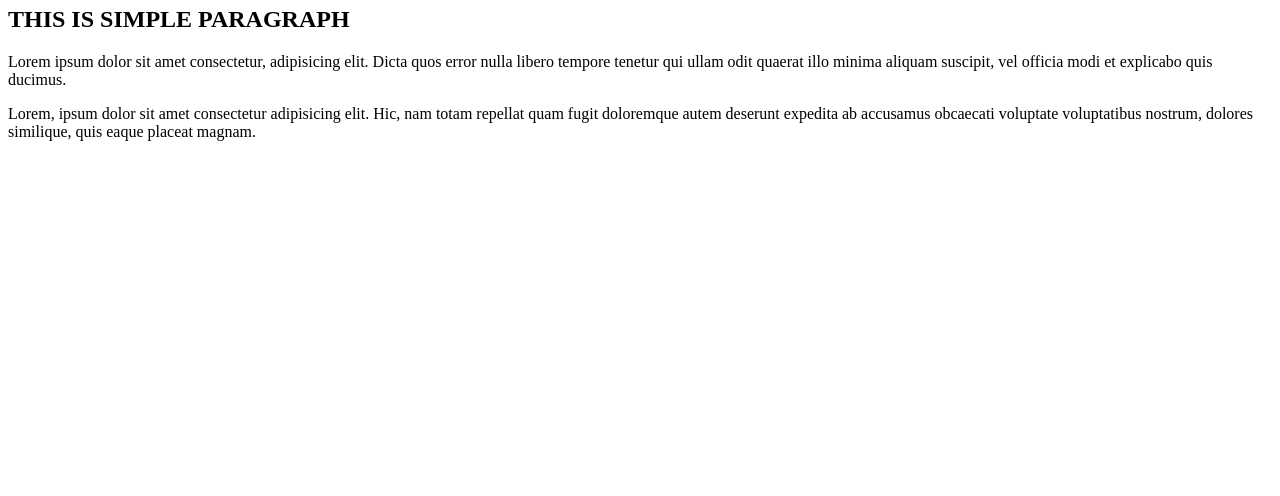
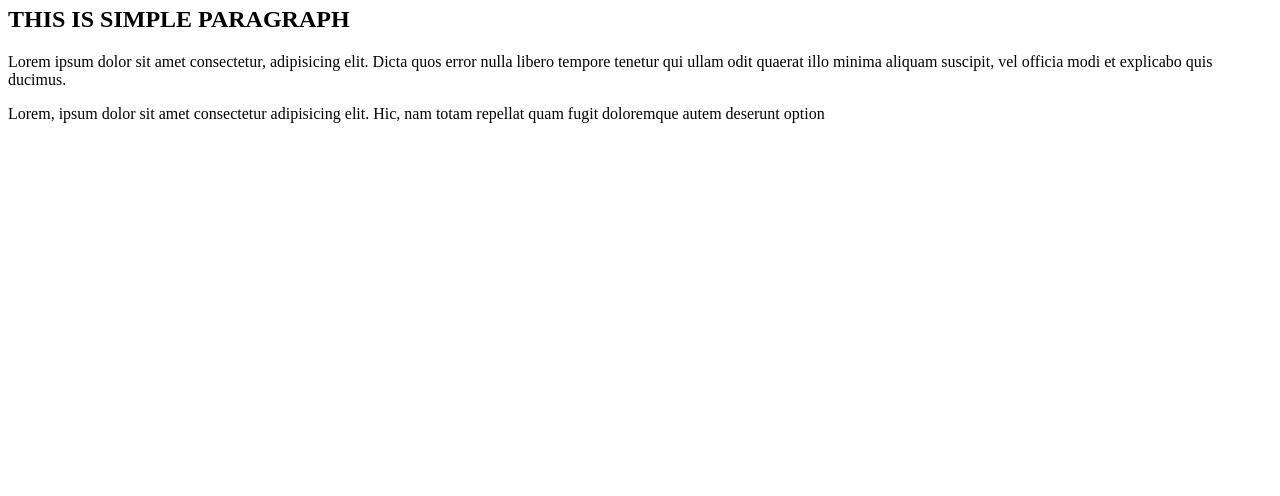
Before and after one commit to aminulislam2002/my-test-repo, a plain HTML site: page index.html in a window 1280 px wide. Shown: the part 304-800 px from the top of the page. Drawn offline with Linux system fonts and the light colour scheme.

Commit message:
lorem update

```diff
--- a/index.html
+++ b/index.html
@@ -22,7 +22,7 @@
     </div>
     <p>
       Lorem, ipsum dolor sit amet consectetur adipisicing elit. Hic, nam totam repellat quam fugit doloremque autem deserunt
-      expedita ab accusamus obcaecati voluptate voluptatibus nostrum, dolores similique, quis eaque placeat magnam.
+      option
     </p>
   </body>
 </html>
```
